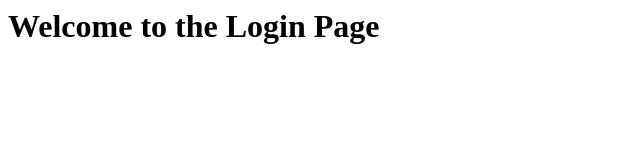
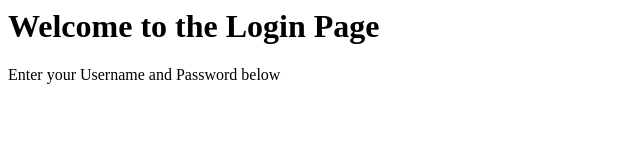
Before and after one commit to xiaoyuandevlab/test-restore, a plain HTML site: page login.html in a window 1280 px wide. Shown: the whole page, without its empty margins (0-640 px from the left). Drawn offline with Linux system fonts and the light colour scheme.

```diff
--- a/login.html
+++ b/login.html
@@ -2,5 +2,6 @@
 <head><title>Login</title></head>
 <body>
 	<h1>Welcome to the Login Page</h1>
+	<p>Enter your Username and Password below</p>
 </body>
 </html>
```
Also changed, not shown: index.html (+1 -0 lines).
